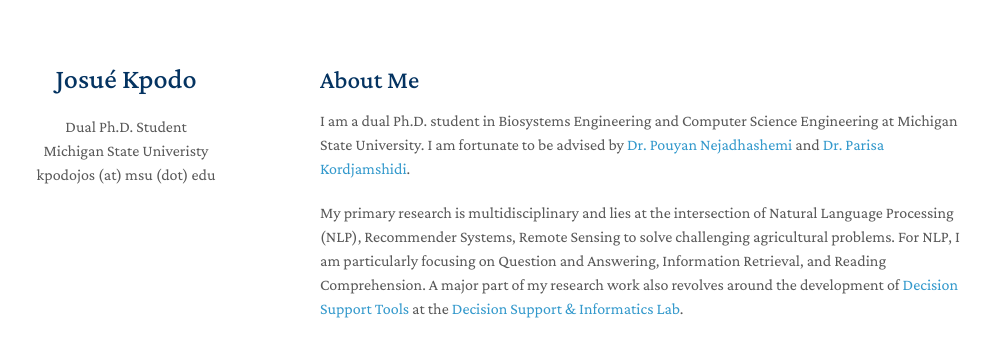
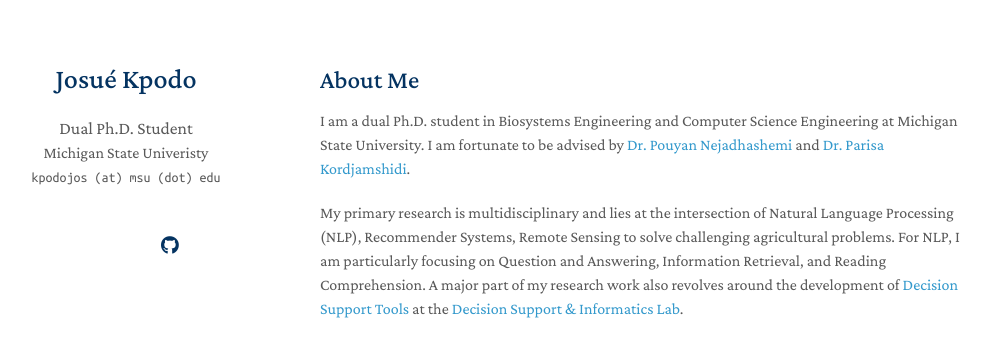
Before and after one commit to eusojk/eusojk.github.io, a Jekyll site: the page built from index.md, in a window 1280 px wide. Shown: the top 343 px of the page, without its empty margins (150-1149 px from the left). Built offline with Jekyll 4.4.1, drawn with Linux system fonts in a browser that asks for light colours; nearby versions of some CDN libraries; library files that are not in the unit come from our copies; a style sheet for code colours, icons or effects is not loaded; our own code applies the rules of GitHub Pages for plain Markdown files.

Commit message:
updated the icons

```diff
--- a/_layouts/homepage.html
+++ b/_layouts/homepage.html
@@ -1,18 +1,22 @@
 <!DOCTYPE html>
 <html lang="{{ site.lang | default: "en-US" }}">
   <head>
-    <title>{{ site.title }} | {{site.affiliation}}</title>
+    <title>{{ site.title }}'s Homepage</title>
 
-    <meta charset="UTF-8">
-    <meta http-equiv="X-UA-Compatible" content="IE=edge">
-    <meta name="viewport" content="width=device-width, initial-scale=1">
-    <meta name="description" content="{{ site.description }}">
-    {% if site.keywords %}
+    <meta charset="utf-8" />
+    <meta name="viewport" content="width=device-width, initial-scale=1, user-scalable=no" />
+    <meta name="description" content="{{ site.title }}">
     <meta name="keywords" content="{{ site.keywords }}">
-    {% endif %}
-    {% if site.canonical %}
-    <link rel="canonical" href="{{ site.canonical }}"/>
-    {% endif %}
+
+    <meta property="og:type" content="website">
+    <meta property="og:title" content="{{ site.title }}'s Homepage">
+    <meta property="og:url" content="{{ site.canonical }}">
+    <meta property="og:site_name" content="{{ site.title }}'s Homepage">
+    <meta property="og:description" content="{{ site.description }}">
+    <meta property="og:locale" content="default">
+    <meta property="og:image" content="{{ site.avatar }}">
+
+    <link rel="canonical" href="{{site.canonical}}"/>
 
     <link rel="icon" media="(prefers-color-scheme:dark)" href="{{ site.favicon_dark }}" type="image/png" />
     <link rel="icon" media="(prefers-color-scheme:light)" href="{{ site.favicon }}" type="image/png" />
@@ -20,30 +24,51 @@
 
     <link rel=stylesheet href=https://cdnjs.cloudflare.com/ajax/libs/academicons/1.8.6/css/academicons.min.css integrity="sha256-uFVgMKfistnJAfoCUQigIl+JfUaP47GrRKjf6CTPVmw=" crossorigin=anonymous>
     <link rel=stylesheet href=https://cdnjs.cloudflare.com/ajax/libs/font-awesome/5.11.2/css/all.min.css integrity="sha256-+N4/V/SbAFiW1MPBCXnfnP9QSN3+Keu+NlB+0ev/YKQ=" crossorigin=anonymous>
+    <link rel="stylesheet" href="./assets/css/style.css">
 
-    <link rel="stylesheet" href="./assets/css/style.css">
+    <script src="./assets/js/github-stars.js"></script>
+    <script type="text/javascript" src="./assets/js/jquery.js"></script>
+
   </head>
   <body>
     <div class="wrapper">
       <header>
 
         {% if site.avatar %}
-        <a class="image avatar"><img src="{{site.avatar}}" alt="avatar" onContextMenu="return false" /></a>
+        <a class="image avatar"><img src="{{ site.avatar }}" alt="avatar" /></a>
         {% endif %}
 
         <h1>{{ site.title }}</h1>
 
         {% if site.position %}
-        {{ site.position }}
+        <position style="font-size:1.10rem;">{{ site.position }}</position>
         <br>
         {% endif %}
-        {{ site.affiliation }}
-        {% if site.email %}
+        <a href="{{ site.affiliation_link }}" rel="noopener"><autocolor>{{ site.affiliation }}</autocolor></a>
         <br>
-        {{ site.email }}
+        <email>{{ site.email }}</email>
+
         <br>
         <br>
-        {% endif %}
+        <div class="social-icons">
+        <a style="margin: 0 5px 0 0" href="{{ site.google_scholar }}">
+          <i class="ai ai-google-scholar" style="font-size:1.2rem"></i>
+        </a>
+
+        <a style="margin: 0 5px 0 0" href="{{ site.cv_link }}">
+          <i class="ai ai-cv" style="font-size:1.3rem;"></i>
+        </a>
+
+        <a style="margin: 0 5px 0 0" href="{{ site.github_link }}">
+          <i class="fab fa-github"></i>
+        </a>
+
+        <!-- <a style="margin: 0 5px 0 0" href="{{ site.linkedin }}">
+          <i class="fab fa-linkedin"></i>
+        </a> -->
+
+        </div>
+        <br>
 
       </header>
       <section>
```
